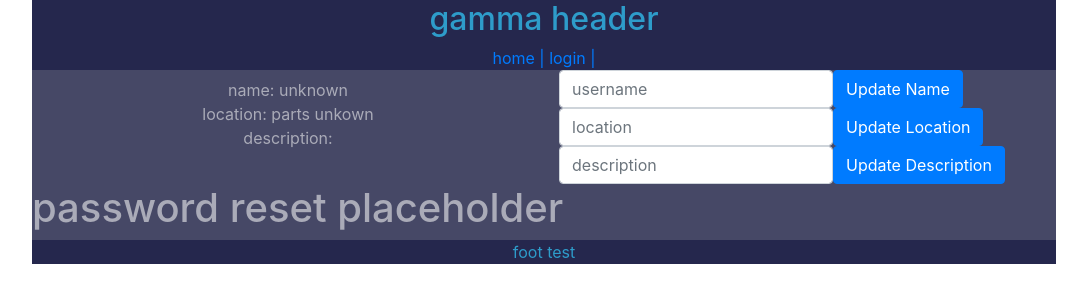
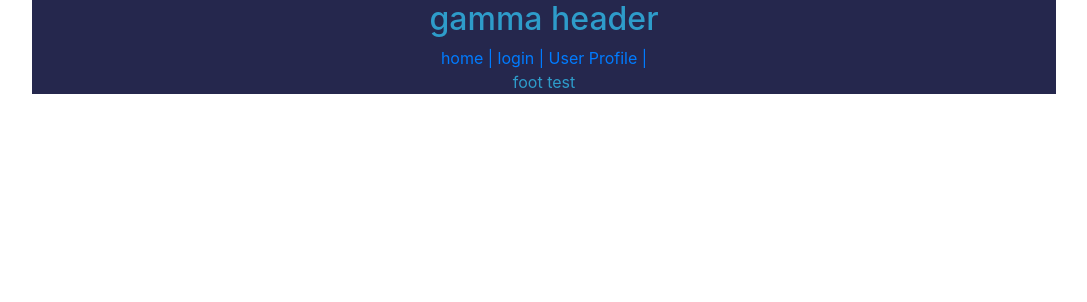
Before and after one commit to GA-SEIR1130-group-projects/gamma-frontend, a React (Create React App) app: page /api/users/1 in a window 1280 px wide. Shown: the top 302 px of the page, without its empty margins (96-1183 px from the left). Built offline with nearby package versions, Linux system fonts and the light colour scheme; no server answers.

Commit message:
work on login feature

```diff
--- a/src/Components/Header.jsx
+++ b/src/Components/Header.jsx
@@ -8,6 +8,7 @@ export default function Header() {
       <div className="NavLinks">
         <Link to="/"> home </Link>
         <Link to="/login">| login |</Link>
+        <Link to="/api/users/:id"> User Profile |</Link>
       </div>
     </div>
   );
--- a/src/Components/Login.jsx
+++ b/src/Components/Login.jsx
@@ -1,5 +1,5 @@
 import React from "react";
-import Log from "./login/Header"
+import Log from "./login/Log"
 import RegistrationForm from "./login/Registration"
 import { BrowserRouter as Router} from "react-router-dom"
 
--- a/src/Components/UserProfile.jsx
+++ b/src/Components/UserProfile.jsx
@@ -8,9 +8,20 @@ import FormControl from "react-bootstrap/FormControl";
 
 const axios = require("axios");
 
-function UserProfile(props) {
-  const [userProfile, setUserProfile] = useState([]);
+function UserProfile({ profile }) {
+  const [userProfile, setUserProfile] = useState(null);
 
+  useEffect(() => {
+
+    if(profile) {
+      setUserProfile(profile)
+    } else {
+      setUserProfile(null)
+    }
+
+  }, [])
+
+/*
   useEffect(() => {
     fetch(`https://finsta-v2.herokuapp.com/api/users/${props.match.params.id}`)
       .then((res) => res.json())
@@ -29,9 +40,11 @@ function UserProfile(props) {
   if (!userProfile.location) {
     userProfile.location = " parts unkown";
   }
+*/
 
   return (
     <div className="profile-holder">
+      {/*
       <Container>
         <Row>
           <Col>
@@ -78,6 +91,7 @@ function UserProfile(props) {
           <h1> password reset placeholder</h1>
         </Row>
       </Container>
+      */}
     </div>
   );
 }
--- a/src/Components/login/Header.jsx
+++ b/src/Components/login/Log.jsx
@@ -3,6 +3,8 @@ import { Link } from "react-router-dom"
 import axois from "axios"
 import axios from "axios"
 import { fireEvent } from "@testing-library/react"
+
+import UserProfile from '../UserProfile';
 
 export default function Header() {
 
@@ -23,17 +25,12 @@ export default function Header() {
             .then(res => {
                 setUsers(res)
             })
+
     }, [])
 
 
     console.log(signIn)
     const Signin = (event) => {
-        console.log("Starting login...")
-        // axois.post("https://finsta-v2.herokuapp.com/api/users/login", signIn)
-        // .then((req, res) => {
-        //         console.log(req, res)
-        //      })
-        // console.log("Signin complete")
         event.preventDefault()
 
         users.forEach(user => {
@@ -48,8 +45,14 @@ export default function Header() {
             }
         })
 
+        if(profile !== null) {
+            <UserProfile profile={profile}/>
+        }
+
         setSign(initialSignIn);
     }
+
+
 
 
     const handleUsername = event => {
@@ -71,6 +74,7 @@ export default function Header() {
             }
         })
     }
+
 
     return(
         <nav className="navbar navbar-dark bg-primary" >
```
